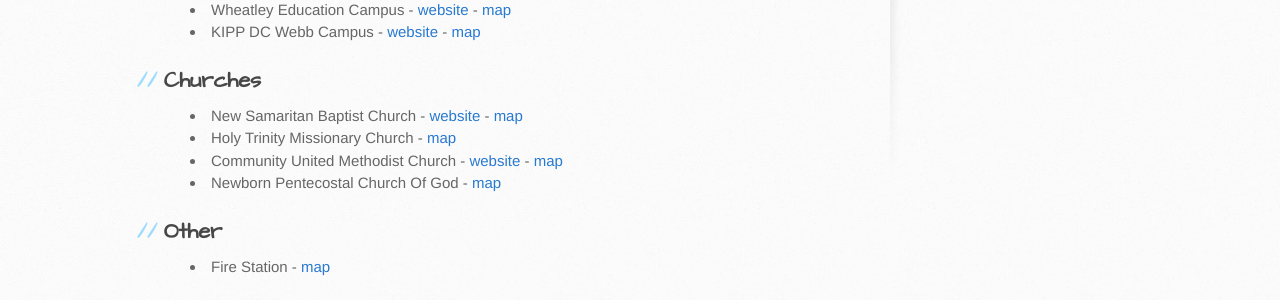
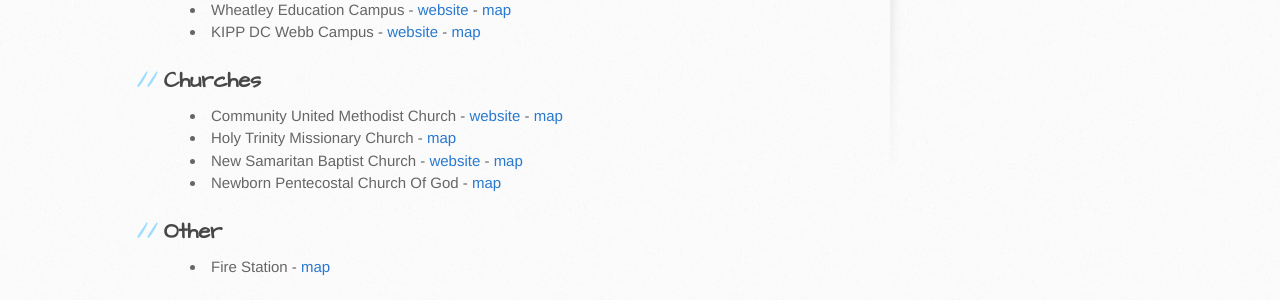
Before and after one commit to gbinal/tobago, a Jekyll site: the page built from community-spaces.md, in a window 1280 px wide. Shown: the part 644-944 px from the top of the page. Built offline with Jekyll 4.4.1, drawn with Linux system fonts in a browser that asks for light colours.

```diff
--- a/community-spaces.md
+++ b/community-spaces.md
@@ -23,12 +23,10 @@ published: true
 
 ## Churches
 
+* Community United Methodist Church - [website](https://sites.google.com/site/communityumc2/) - [map](https://goo.gl/maps/T5x6n6x8aeHDKNH99)
+* Holy Trinity Missionary Church - [map](https://goo.gl/maps/9YZ7eL6L133kqQhg9)
 * New Samaritan Baptist Church - [website](https://www.newsamaritan.org) - [map](https://goo.gl/maps/Y42w95Mxvswvyqvt7)
-* Holy Trinity Missionary Church - [map](https://goo.gl/maps/9YZ7eL6L133kqQhg9)
-* Community United Methodist Church - [website](https://sites.google.com/site/communityumc2/) - [map](https://goo.gl/maps/T5x6n6x8aeHDKNH99)
 * Newborn Pentecostal Church Of God - [map](https://goo.gl/maps/tLqdj8kpdT1ib6Ra7)
-
-
 
 ## Other
 
```
